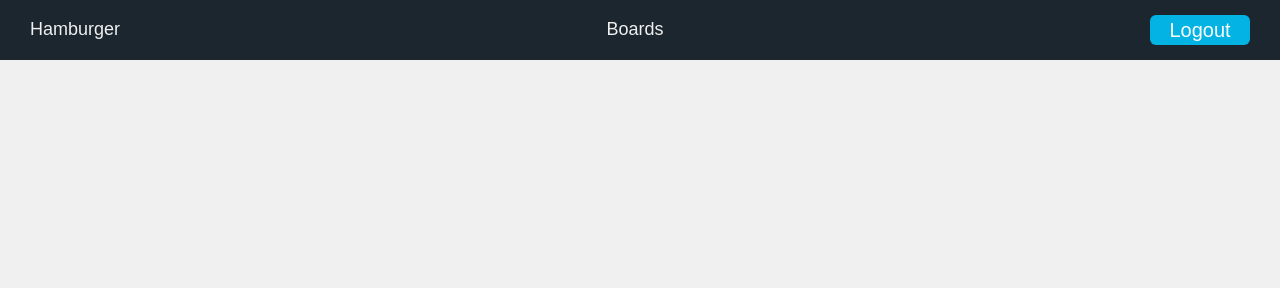
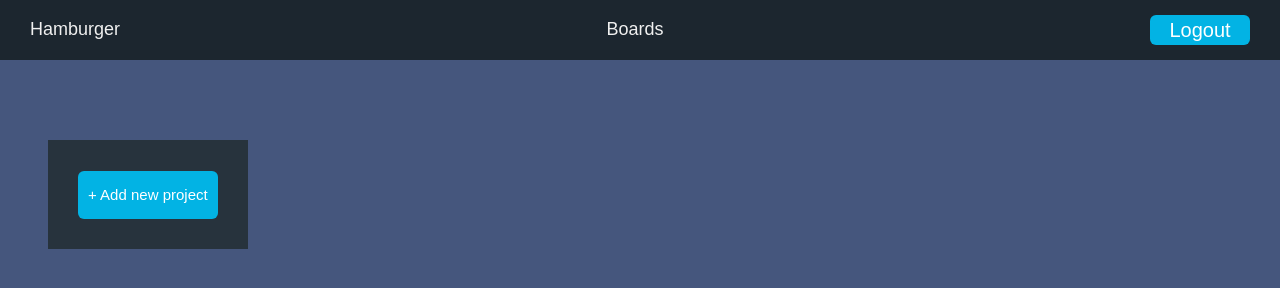
Before and after one commit to Milind452/oreo, a plain HTML site: page html/home.html in a window 1280 px wide. Drawn offline with Linux system fonts and the light colour scheme; no server answers.

Commit message:
Add style to project tile element

```diff
--- a/css/home.css
+++ b/css/home.css
@@ -32,3 +32,34 @@
 .logout-btn:hover {
     background-color: #029be4;
 }
+
+.content-area {
+    margin-top: 60px;
+    width: 100%;
+    background-color: var(--main-blue);
+}
+
+.cards-grid {
+    display: grid;
+    grid-template-columns: repeat(auto-fit, minmax(320px, 1fr));
+    grid-gap: 50px;
+    margin-bottom: 3rem;
+    padding: 5rem 3rem;
+}
+
+.cards-grid__tile {
+    background-color: var(--main-blue2);
+    max-width: 200px;
+    padding: 30px;
+}
+
+.add-tile-btn {
+    border: none;
+    border-radius: 6px;
+    font-size: 15px;
+    line-height: 48px;
+    padding: 0 10px;
+    cursor: pointer;
+    color: #fff;
+    background-color: var(--main-light-blue);
+}
--- a/html/home.html
+++ b/html/home.html
@@ -27,7 +27,7 @@
                     <div class="cards-grid">
                         <div class="cards-grid__tile">
                             <button id="add-tile" class="add-tile-btn btn">
-                                + Add tile
+                                + Add new project
                             </button>
                         </div>
                     </div>
```
